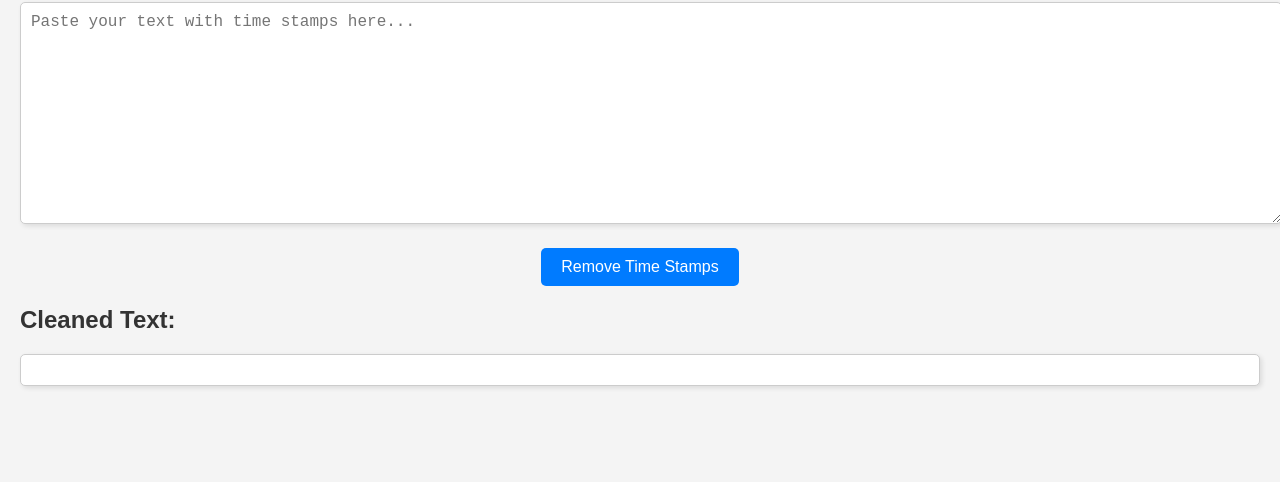
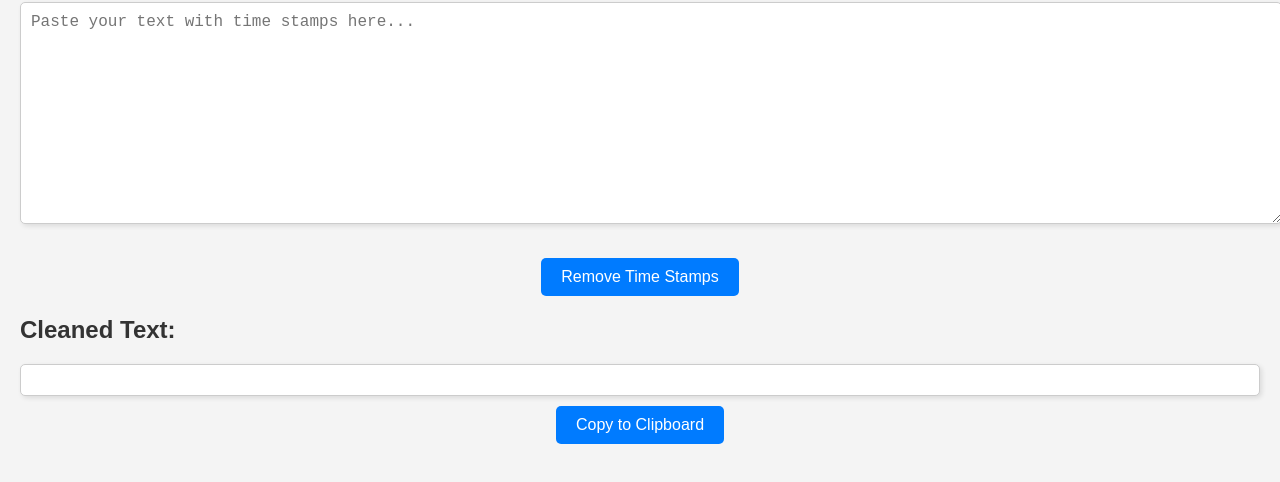
Before and after one commit to mejbaulmubin786/MyFirstRepository, a plain HTML site: page RemoveTimeStamp/index.html in a window 1280 px wide. Shown: the part 78-560 px from the top of the page. Drawn offline with Linux system fonts and the light colour scheme.

Commit message:
copy button added in  RemoveTimeStamp

```diff
--- a/RemoveTimeStamp/index.html
+++ b/RemoveTimeStamp/index.html
@@ -27,7 +27,7 @@
       }
       button {
         display: block;
-        margin: 0 auto 20px;
+        margin: 10px auto;
         padding: 10px 20px;
         font-size: 16px;
         background-color: #007bff;
@@ -59,6 +59,7 @@
     <button onclick="removeTimeStamps()">Remove Time Stamps</button>
     <h2>Cleaned Text:</h2>
     <div class="output" id="outputText"></div>
+    <button onclick="copyToClipboard()">Copy to Clipboard</button>
 
     <script>
       function removeTimeStamps() {
@@ -77,6 +78,21 @@
         // Display the cleaned text
         document.getElementById("outputText").textContent = cleanedText.trim();
       }
+
+      function copyToClipboard() {
+        // Get the output text
+        const outputText = document.getElementById("outputText").textContent;
+
+        // Copy text to clipboard
+        navigator.clipboard
+          .writeText(outputText)
+          .then(() => {
+            alert("Text copied to clipboard!");
+          })
+          .catch((err) => {
+            console.error("Error copying text: ", err);
+          });
+      }
     </script>
   </body>
 </html>
```
